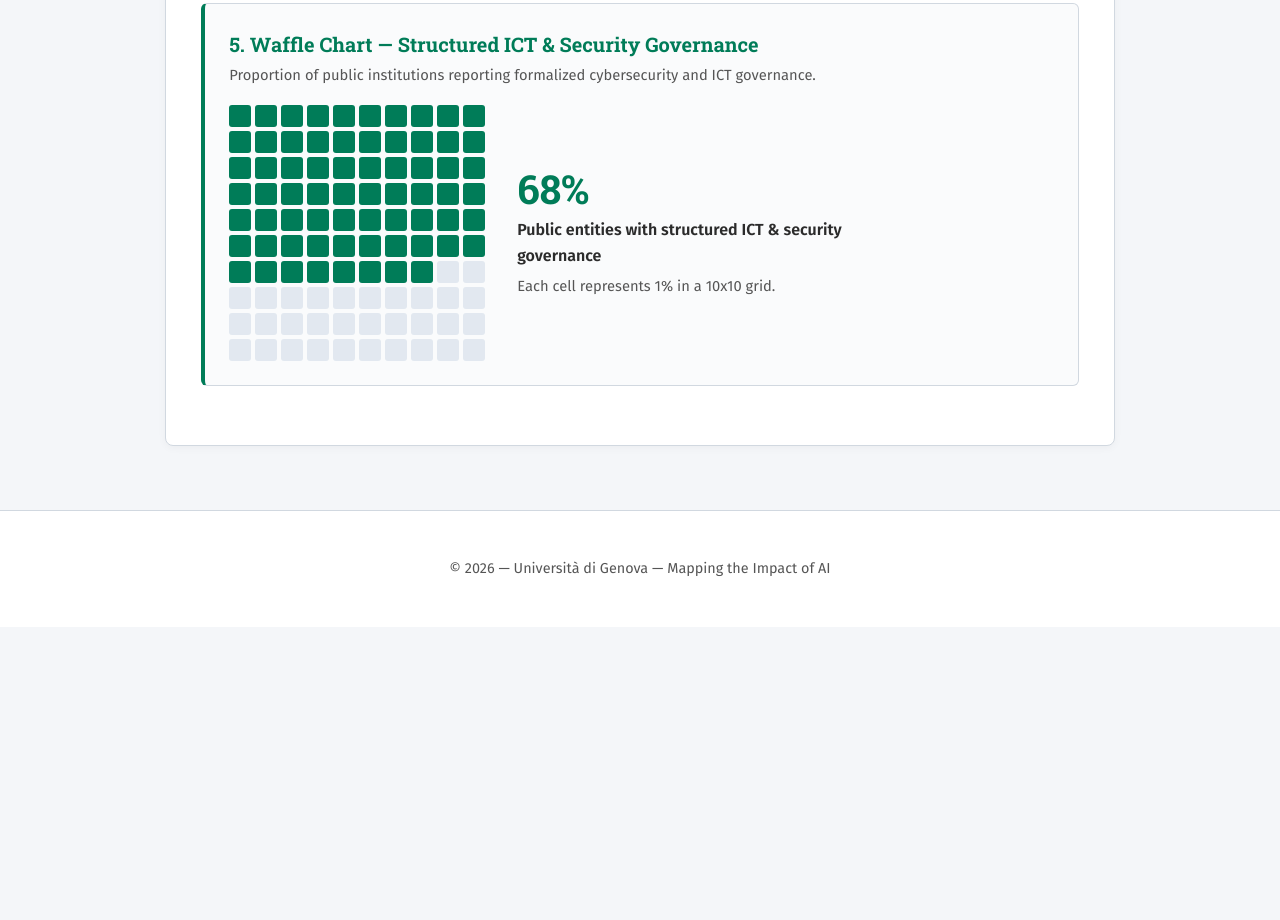
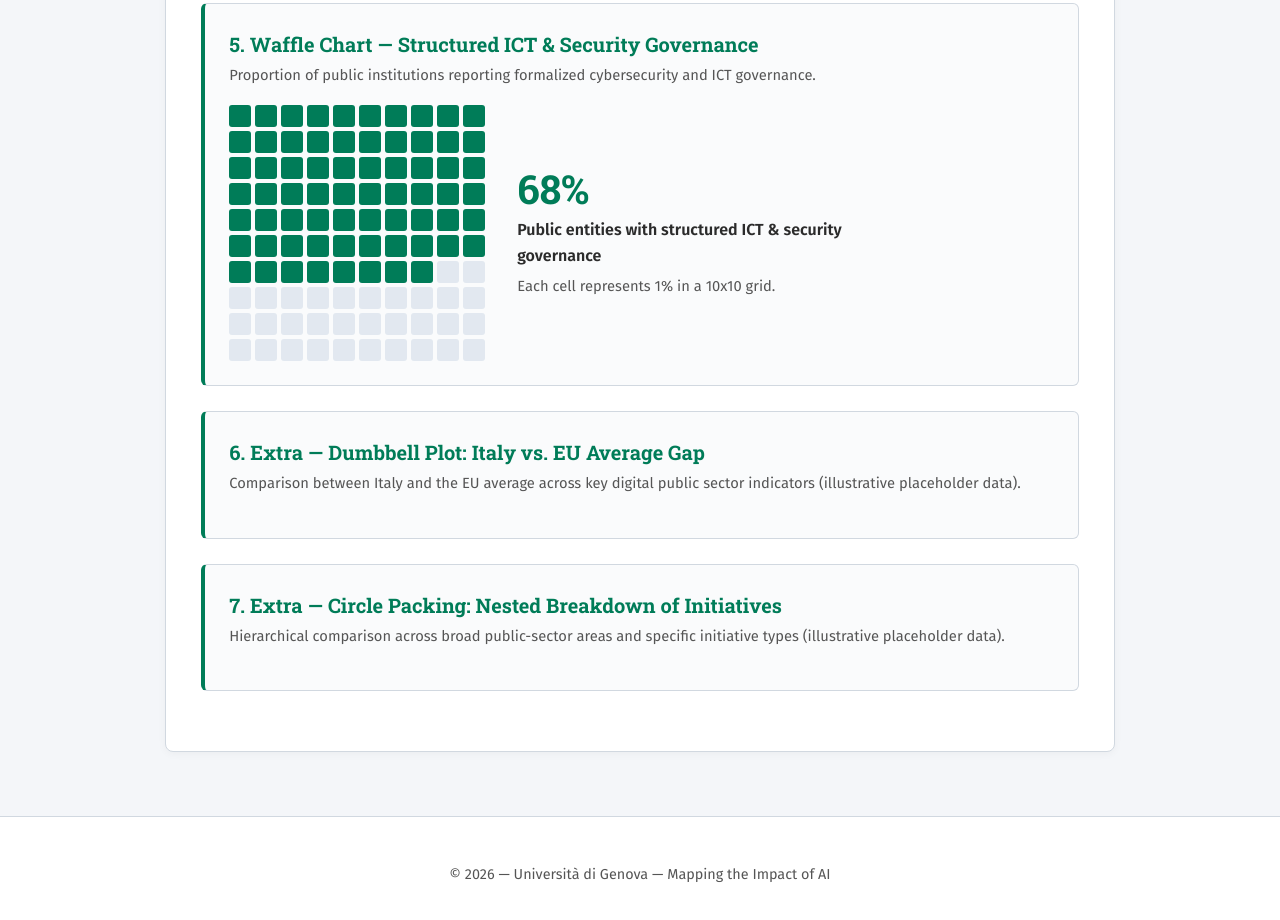
Before and after one commit to s1843437/mapping-impact-ai, a plain HTML site: page index.html in a window 1280 px wide. Shown: the part 4977-5897 px from the top of the page. Before the commit the page ends 5604 px from the top, so only its background shows below. Drawn offline with Linux system fonts and the light colour scheme.

Commit message:
Add extra chart sections for visualizations
Added extra chart sections for Dumbbell Plot and Circle Packing.

```diff
--- a/index.html
+++ b/index.html
@@ -197,6 +197,19 @@
                 <p class="chart-desc">Proportion of public institutions reporting formalized cybersecurity and ICT governance.</p>
                 <div id="chart-waffle" class="chart-container"></div>
             </article>
+
+             <!-- Extra 1: Dumbbell Plot -->
+            <article class="chart-card">
+                <h3>6. Extra — Dumbbell Plot: Italy vs. EU Average Gap</h3>
+                <p class="chart-desc">Comparison between Italy and the EU average across key digital public sector indicators (illustrative placeholder data).</p>
+                <div id="chart-dumbbell" class="chart-container"></div>
+            </article>
+
+            <!-- Extra 2: Circle Packing -->
+            <article class="chart-card">
+                <h3>7. Extra — Circle Packing: Nested Breakdown of Initiatives</h3>
+                <p class="chart-desc">Hierarchical comparison across broad public-sector areas and specific initiative types (illustrative placeholder data).</p>
+                <div id="chart-circlepacking" class="chart-container"></div>
         </section>
 
 
```
